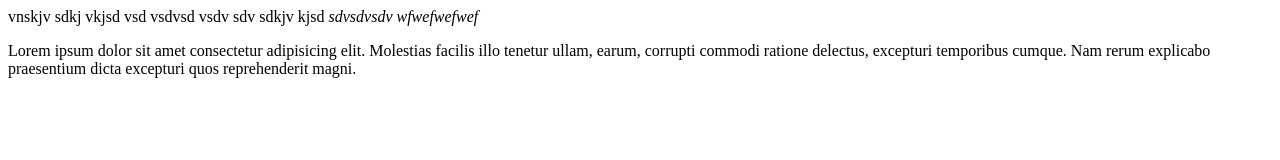
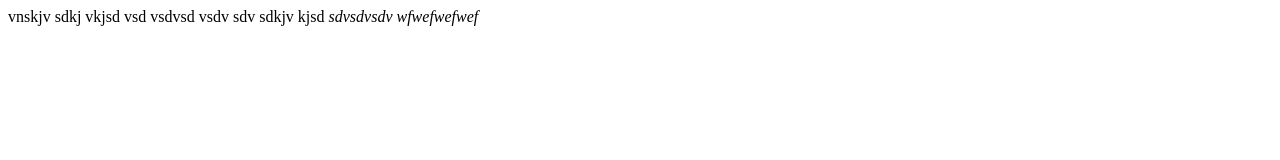
Before and after one commit to vikanshu-98/scss, a plain HTML site: page testfile.html in a window 1280 px wide. Drawn offline with Linux system fonts and the light colour scheme.

Commit message:
Revert "chanes"

```diff
--- a/testfile.html
+++ b/testfile.html
@@ -12,7 +12,5 @@
 
         wfwefwefwef
     </var>
-
-    <p>Lorem ipsum dolor sit amet consectetur adipisicing elit. Molestias facilis illo tenetur ullam, earum, corrupti commodi ratione delectus, excepturi temporibus cumque. Nam rerum explicabo praesentium dicta excepturi quos reprehenderit magni.</p>
 </body>
 </html>
```
